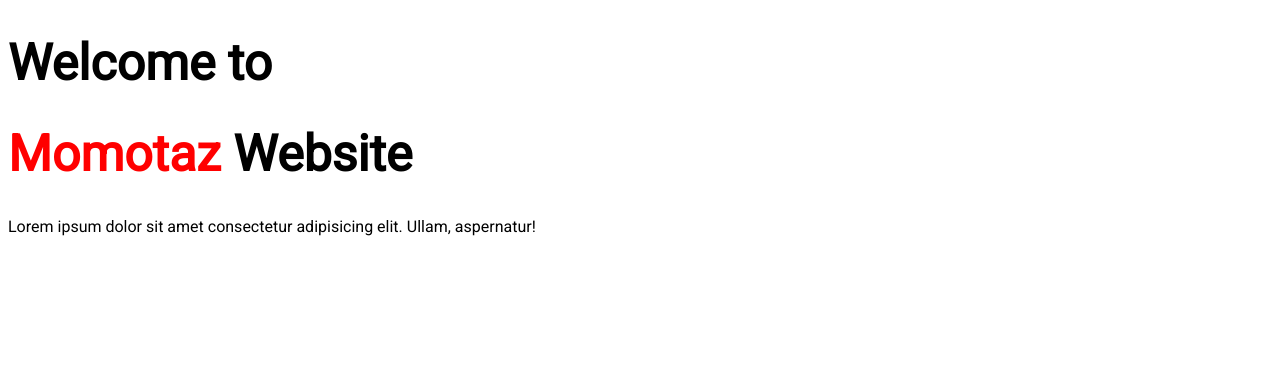
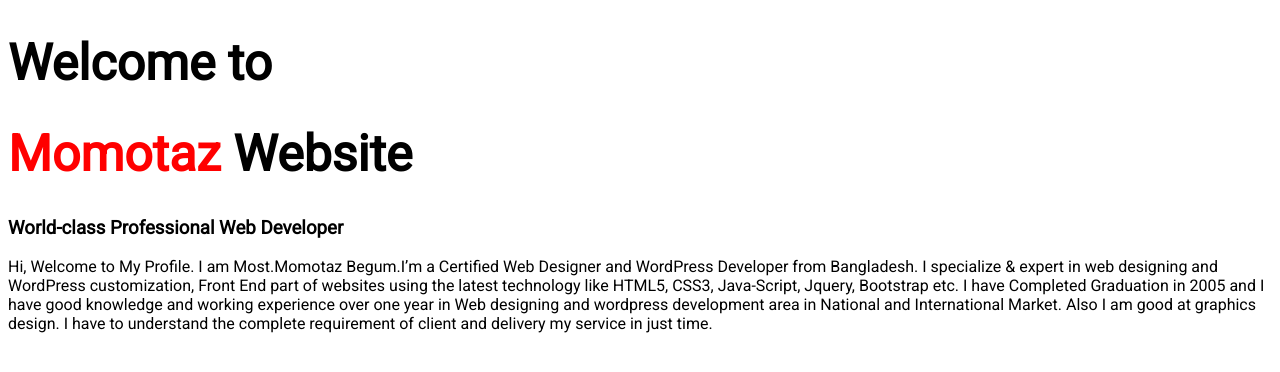
Before and after one commit to Momotaz-Begum/Web-Protfolio, a plain HTML site: page index.html in a window 1280 px wide. Drawn offline with Linux system fonts and the light colour scheme.

Commit message:
some changes

```diff
--- a/index.html
+++ b/index.html
@@ -11,6 +11,8 @@
 <body>
     <h1>Welcome to </h1>
     <h1> <span class="name-color">Momotaz</span> Website</h1>
-    <p>Lorem ipsum dolor sit amet consectetur adipisicing elit. Ullam, aspernatur!</p>
+    <h3>World-class Professional Web Developer</h3>
+
+    <p>Hi, Welcome to My Profile. I am Most.Momotaz Begum.I’m a Certified Web Designer and WordPress Developer from Bangladesh. I specialize & expert in web designing and WordPress customization, Front End part of websites using the latest technology like HTML5, CSS3, Java-Script, Jquery, Bootstrap etc. I have Completed Graduation in 2005 and I have good knowledge and working experience over one year in Web designing and wordpress development area in National and International Market. Also I am good at graphics design. I have to understand the complete requirement of client and delivery my service in just time. </p>
 </body>
 </html>
```
Also changed, not shown: Untitled-1.txt (added).
